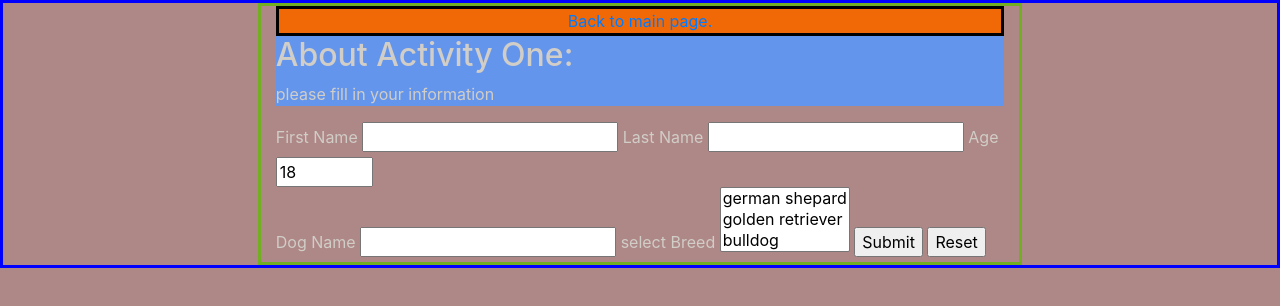
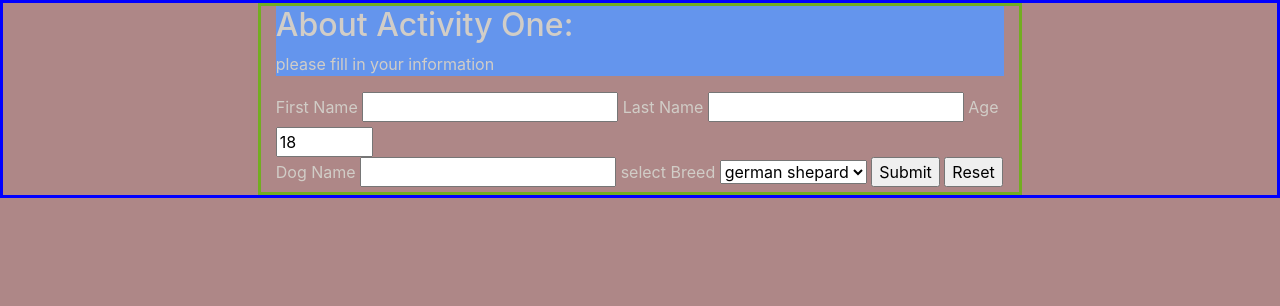
Before and after one commit to brycebresnan/SugarPuppy, a website built with webpack: page src/html/activity-one.html in a window 1280 px wide. Built offline with nearby package versions, Linux system fonts and the light colour scheme.

```diff
--- a/src/html/activity-one.html
+++ b/src/html/activity-one.html
@@ -9,10 +9,10 @@
 
 <body>
   <div class="container">
-    <span class="links">
+    <!-- <span class="links">
       <a href="../index.html">
         Back to main page.</a>
-    </span>
+    </span> -->
     <div id="about">
       <h2>About Activity One:</h2>
       <p>please fill in your information </p>
@@ -26,11 +26,13 @@
         <label for="new-user-age">Age</label>
         <input type="number" id="new-user-age" name="new-user-age" min="1" max="100" value="18">
       </div>
+
+
       <div id="dog-info">
         <label for="new-user-dog-name">Dog Name</label>
         <input type="text" id="new-user-first-name" name="new-user-first-name">
         <label for="new-user-dog-breed">select Breed</label>
-        <select id="dog" name="breed" size="3">
+        <select id="dog" name="breed" size="1">
           <option value="german shepard">german shepard</option>
           <option value="golden retriever">golden retriever</option>
           <option value="bulldog">bulldog</option>
```
Also changed, not shown: src/index.html (+1 -1 lines), src/img/juno.jpg.
